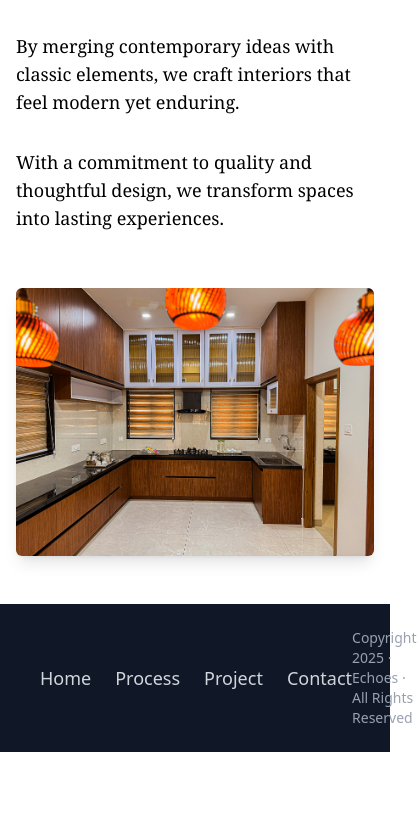
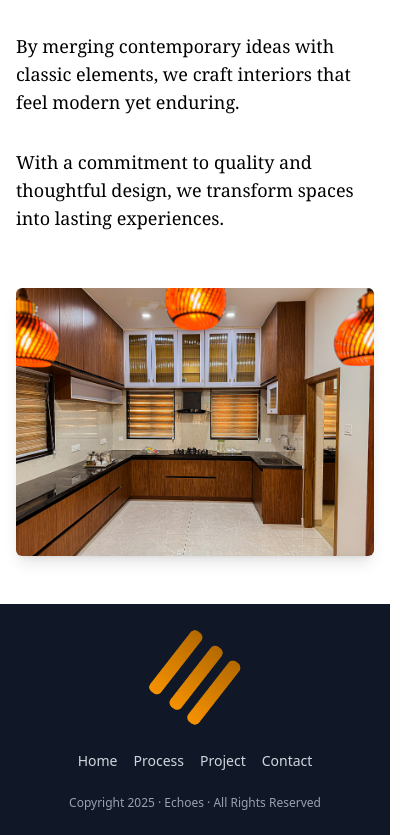
Before and after one commit to AnoopkumarA/denix, a React (Vite) app: page /process in a window 390 px wide. Shown: the part 1126-1961 px from the top of the page, 417 px wide, since content can reach past the window. Before the commit the page ends 1878 px from the top, so only its background shows below. Built offline with nearby package versions, Linux system fonts and the light colour scheme; a web font is replaced by a local one.

Commit message:
Update Footer.tsx
responsive footer

```diff
--- a/src/components/Footer.tsx
+++ b/src/components/Footer.tsx
@@ -1,39 +1,35 @@
-import { Link } from 'react-router-dom';
+import React from 'react';
 
 const Footer = () => {
-    return (
-      <footer className="bg-gray-900 text-white py-6 flex justify-between items-center px-10">
-        {/* Left Side - Navigation */}
-        <ul className="flex space-x-6 text-lg text-gray-300">
-          <li>
-            <Link to="/" className="hover:text-orange-400">Home</Link>
-          </li>
-          <li>
-            <Link to="/process" className="hover:text-orange-400">Process</Link>
-          </li>
-          <li>
-            <Link to="/project" className="hover:text-orange-400">Project</Link>
-          </li>
-          <li>
-            <Link to="/contact" className="hover:text-orange-400">Contact</Link>
-          </li>
-        </ul>
-
-        {/* Center - Logo */}
-        <Link to="/">
+  return (
+    <footer className="bg-gray-900 text-white py-6 px-4 md:px-10">
+      <div className="flex flex-col space-y-6 lg:flex-row lg:space-y-0 lg:justify-between lg:items-center">
+        {/* Logo - Top on mobile, centered on desktop */}
+        <div className="flex justify-center order-first lg:order-2 lg:mx-4">
           <img
             src="/Echoes Logo.png"
             alt="Echoes Logo"
-            className="w-32 h-auto"
+            className="w-24 h-auto lg:w-32"
           />
-        </Link>
+        </div>
 
-        {/* Right Side - Copyright */}
-        <p className="text-gray-400 text-sm">
+        {/* Navigation - Horizontal on all devices */}
+        <div className="order-2 lg:order-1">
+          <ul className="flex flex-wrap justify-center gap-4 md:gap-6 text-gray-300 text-sm md:text-base lg:text-lg">
+            <li className="hover:text-orange-400 cursor-pointer">Home</li>
+            <li className="hover:text-orange-400 cursor-pointer">Process</li>
+            <li className="hover:text-orange-400 cursor-pointer">Project</li>
+            <li className="hover:text-orange-400 cursor-pointer">Contact</li>
+          </ul>
+        </div>
+
+        {/* Copyright - Bottom on all devices */}
+        <p className="text-gray-400 text-xs md:text-sm text-center order-3 lg:order-3">
           Copyright 2025 · Echoes · All Rights Reserved
         </p>
-      </footer>
-    );
-  };
+      </div>
+    </footer>
+  );
+};
 
-  export default Footer;
+export default Footer;
```
